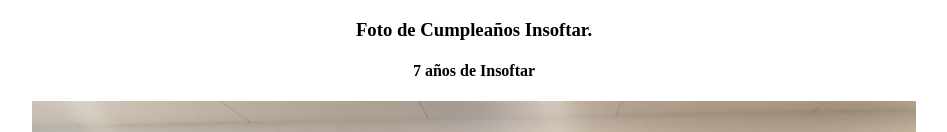
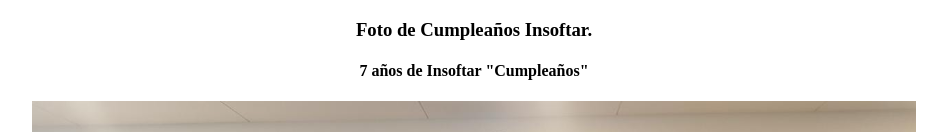
Before and after one commit to dfc201692/pruebas, a plain HTML site: page index.html in a window 1280 px wide. Shown: the top 132 px of the page, without its empty margins (166-1113 px from the left). Drawn offline with Linux system fonts and the light colour scheme.

Commit message:
cambio de codigo

```diff
--- a/index.html
+++ b/index.html
@@ -9,7 +9,7 @@
 <body>
     <center>
     <h3>Foto de Cumpleaños Insoftar.</h3>
-    <h4>7 años de Insoftar</h4>
+    <h4>7 años de Insoftar "Cumpleaños"</h4>
     <img  src="img/wallpaper.jpeg" width="70%" height="70%"/>
     </center>
 </body>
```
